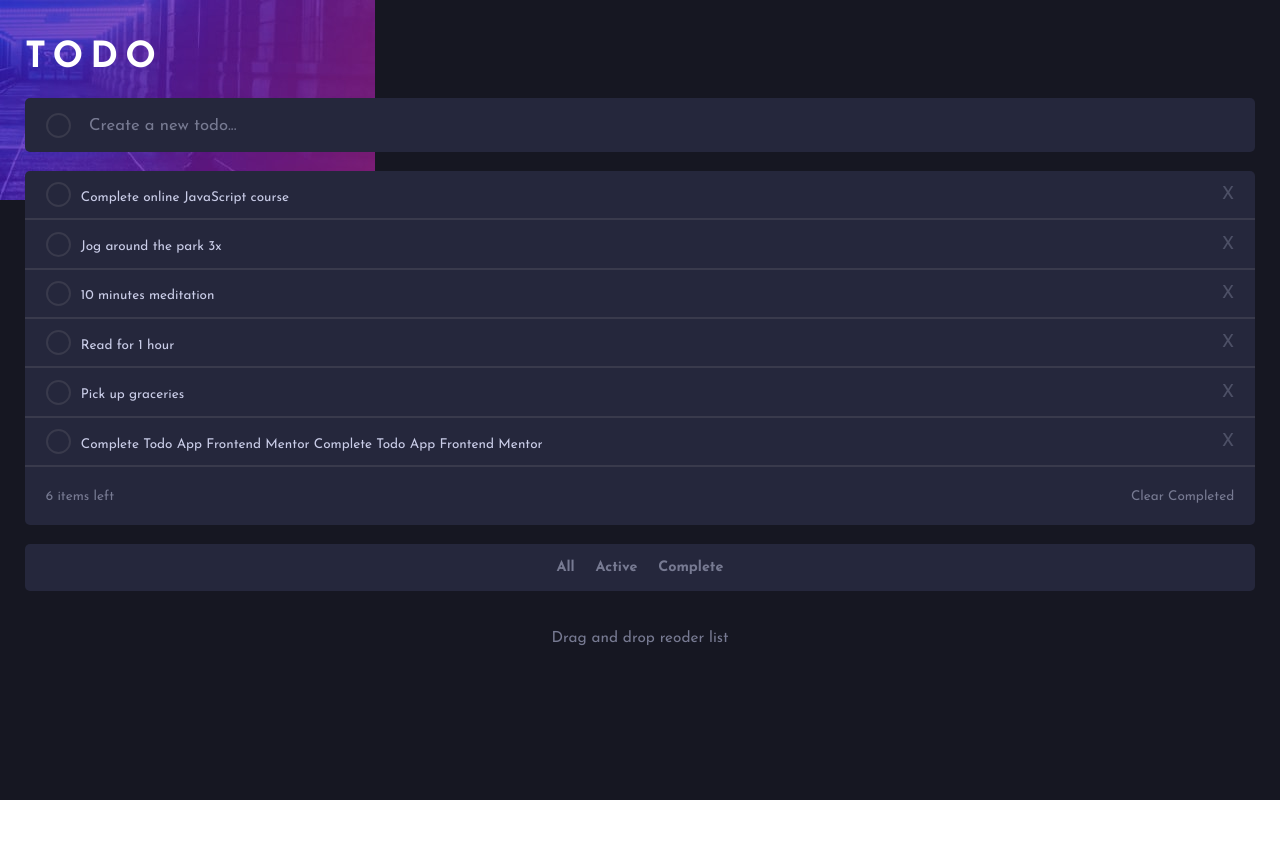
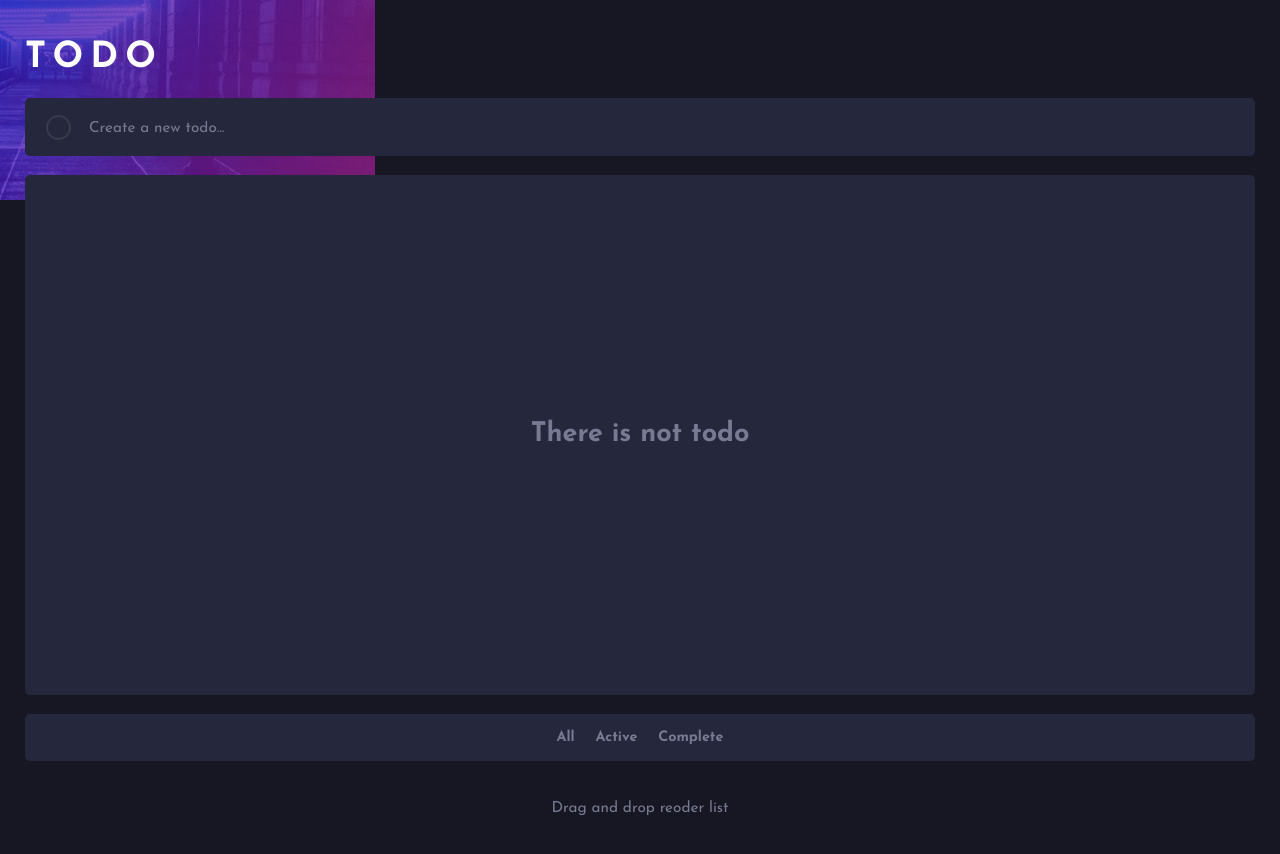
Before and after one commit to wilbernp/todo-app, a React (Vite) app: page / in a window 1280 px wide. Before the commit the page ends 800 px from the top, so only its background shows below. Built offline with nearby package versions, Linux system fonts and the light colour scheme.

Commit message:
agregando redux toolkit

```diff
--- a/package.json
+++ b/package.json
@@ -9,8 +9,11 @@
     "preview": "vite preview"
   },
   "dependencies": {
+    "@reduxjs/toolkit": "^1.8.5",
     "react": "^18.2.0",
-    "react-dom": "^18.2.0"
+    "react-dom": "^18.2.0",
+    "react-redux": "^8.0.2",
+    "uuid": "^9.0.0"
   },
   "devDependencies": {
     "@types/react": "^18.0.17",
--- a/src/App.jsx
+++ b/src/App.jsx
@@ -1,9 +1,26 @@
-import React from 'react'
+import React, { useEffect, useState } from 'react'
+import { useDispatch, useSelector } from 'react-redux'
 import "./App.css"
 import CreateToDo from './components/CreateToDo/CreateToDo'
 import FilterToDo from './components/FilterToDo/FilterToDo'
 import ToDoList from './components/ToDoList/ToDoList'
+import { setTodos } from './redux/slices/todosSlice'
 export default function App() {
+  let dispatch = useDispatch()
+  let {todos} = useSelector(state => state.todos)
+
+  useEffect(() => {
+    console.log("useefect1")
+    let todoList = JSON.parse(localStorage.getItem("todos"))
+    dispatch(setTodos(todoList || []))
+  }, [])
+
+  useEffect(() => {
+    console.log("useefect2")
+    localStorage.setItem("todos", JSON.stringify(todos))
+  }, [todos])
+
+
   return (
     <div className='app-container'>
       <CreateToDo/>
--- a/src/components/Checkbox/Checkbox.jsx
+++ b/src/components/Checkbox/Checkbox.jsx
@@ -1,14 +1,11 @@
 import React, { useState } from 'react'
 import "./checkbox.css"
-export default function Checkbox({ handleActive, active, label }) {
+export default function Checkbox({ handleActive, active }) {
     return (
         <div className='container-items-checkbox'>
             <div onClick={() => handleActive(!active)} className={`checkbox ${active && "checkbox-active"}`}>
-                <div  className="check"></div>
+                <div className="check"></div>
             </div>
-            {
-                label?.length && <label className='label-checkbox'>{label}</label>
-            }
         </div>
     )
 }
--- a/src/components/Checkbox/checkbox.css
+++ b/src/components/Checkbox/checkbox.css
@@ -1,6 +1,7 @@
 .container-items-checkbox{
    display: flex;
    align-items: center;
+   margin-right: 10px;
 }
 
 .checkbox{
@@ -20,13 +21,6 @@
     opacity: 1;
 }
 
-.label-checkbox{
-    padding: 5px 0 0 10px;
-    color: var(--Light-Grayish-Blue);
-    font-size: .75em;
-    margin-right: 1rem;
-}
-
 .check{
     width: 12px;
     height: 7px;
--- a/src/components/CreateToDo/CreateToDo.jsx
+++ b/src/components/CreateToDo/CreateToDo.jsx
@@ -1,20 +1,44 @@
 import React, { useState } from 'react'
 import Checkbox from '../Checkbox/Checkbox'
 import "./createToDo.css"
+import { v4 as uuidv4 } from 'uuid';
+import { useDispatch, useSelector } from 'react-redux';
+import {createTodo, handleCompleteAll} from "../../redux/slices/todosSlice"
+
 export default function CreateToDo() {
+
   const [active, setActive] = useState(false)
-  function handleActive(bool){
-    setActive(bool)
+  const [input, setInput] = useState("")
+  let dispatch = useDispatch()
+  let {todos} = useSelector(state => state.todos)
+
+  function handleActive(bool) {
+      setActive(bool)
+      dispatch(handleCompleteAll(bool))
   }
+
+  function handleSubmit(e) {
+    e.preventDefault()
+    if (input.length) {
+      let newTodo = {
+        id: uuidv4(),
+        title: input,
+        complete: false
+      }
+      setInput("")
+      dispatch(createTodo(newTodo))
+    }
+  }
+
   return (
-    <form className='form-create-todo'>
+    <form className='form-create-todo' onSubmit={handleSubmit}>
       <h1 className='title-create-todo'>TODO</h1>
       <div className='container-input-create'>
         <div>
-          <input className='input-text-create' type="text" placeholder='Create a new todo...'/>
+          <input className='input-text-create' type="text" placeholder='Create a new todo...' value={input} onChange={(e) => setInput(e.target.value)} />
         </div>
         <div className='container-checkbox-create'>
-          <Checkbox handleActive={handleActive} active={active}/>
+          <Checkbox handleActive={handleActive} active={active && todos.length} />
         </div>
       </div>
     </form>
--- a/src/components/CreateToDo/createToDo.css
+++ b/src/components/CreateToDo/createToDo.css
@@ -15,17 +15,21 @@
 
 .input-text-create{
     width: 100%;
-    padding: 1.2rem 0 1.2rem 4rem;
+    padding: 1.2rem 1rem 1.2rem 4rem;
     border-radius: 5px;
     border: none;
     outline: none;
     background-color: var(--Very-Dark-Desaturated-Blue);
+    color: var(--Light-Grayish-Blue);
+    font-family: 'Josefin Sans', sans-serif;
+    font-size: 1em;
+    caret-color: var(--Light-Grayish-Blue);
 }
 
 ::placeholder {
     color: var(--Dark-Grayish-Blue);
     font-family: 'Josefin Sans', sans-serif;
-    font-size: 1.25em;
+    font-size: .85em;
   }
 
 .container-checkbox-create{
--- a/src/components/ToDoList/ToDoList.jsx
+++ b/src/components/ToDoList/ToDoList.jsx
@@ -1,36 +1,33 @@
 import React, { useState } from 'react'
+import { useDispatch, useSelector } from 'react-redux'
+import { clearTodosCompleted, deleteTodo, handleComplete } from '../../redux/slices/todosSlice'
 import Checkbox from '../Checkbox/Checkbox'
 import "./toDoList.css"
-let toDos = [
-    {title: "Complete online JavaScript course", complete:true},
-    {title: "Jog around the park 3x", complete:false},
-    {title: "10 minutes meditation", complete:false},
-    {title: "Read for 1 hour", complete:false},
-    {title: "Pick up graceries", complete:false},
-    {title: "Complete Todo App Frontend Mentor Complete Todo App Frontend Mentor", complete:false}
+export default function ToDoList() {
+    let dispatch = useDispatch()
+    let {todos} = useSelector(state => state.todos)
+    let items_left = todos.filter(todo=>!todo.complete);
 
-]
-export default function ToDoList() {
-    const [active, setActive] = useState(false)
-    function handleActive(bool){
-        setActive(bool)
-    }
-  return (
-    <div className='container-todo-list'>
-        {
-            toDos.map((toDo) =>{
+    return (
+        <div className={`container-todo-list ${!todos.length && "container-todo-center"}`}>
+            {
+           todos.length? todos.map((toDo) =>{
                 return(
-                    <div className='todo-item'>
-                        <Checkbox label={toDo.title} handleActive={handleActive} active={active}/>
-                        <a className='delete-todo'>X</a>
+                    <div className='todo-item' key={toDo.id}>
+                        <Checkbox handleActive={(bool)=>dispatch(handleComplete({bool, id:toDo.id}))} active={toDo.complete}/>
+                        <label className={`label-checkbox ${toDo.complete && "label-checkbox-complete"}`}>{toDo.title}</label>
+                        <a className='delete-todo' onClick={()=>dispatch(deleteTodo(toDo.id))}>X</a>
                     </div>
                 )
-            })
+            }):<h2 className='not-todo-text'>There is not todo</h2>
+
         }
-        <div className='footer-todo-list'>
-        <span className='info-footer-todo'>{toDos.length} items left</span>
-        <a className='info-footer-todo'>Clear Completed</a>
+
+        {todos.length? <div className='footer-todo-list'>
+        <span className='info-footer-todo'>{items_left.length} items left</span>
+        <a className='info-footer-todo' onClick={()=> dispatch(clearTodosCompleted())}>Clear Completed</a>
+        </div>:null
+        }
         </div>
-    </div>
-  )
+    )
 }
--- a/src/components/ToDoList/toDoList.css
+++ b/src/components/ToDoList/toDoList.css
@@ -2,17 +2,46 @@
     background-color: var(--Very-Dark-Desaturated-Blue);
     border-radius: 5px;
     margin-bottom: 1.2rem;
+    min-height: 65vh;
+    display: flex;
+    flex-direction: column;
+}
+
+.container-todo-center{
+    flex-direction: row;
+    align-items: center;
+    justify-content: center;
+}
+
+.not-todo-text{
+    color: var(--Dark-Grayish-Blue);
 }
 
 .todo-item{
-    display: flex;
-    justify-content: space-between;
+    display: grid;
+    grid-template-columns: 15% 80% 5%;
     align-items: center;
     padding: .7rem 1.3rem;
     border-bottom: .13rem var(--Very-Dark-Grayish-Blue) solid;
 }
 
+
+.label-checkbox{
+    margin-right: 1rem;
+    padding-top: .2em;
+    color: var(--Light-Grayish-Blue);
+    font-size: .75em;
+    line-height: 1.1em;
+
+}
+
+.label-checkbox-complete{
+    text-decoration: line-through;
+    color: var(--Very-Dark-Grayis-Blue);
+}
+
 .delete-todo{
+    padding-top: .2em;
     color: var(--Very-Dark-Grayis-Blue);
     text-decoration: none;
 }
--- a/src/main.jsx
+++ b/src/main.jsx
@@ -1,10 +1,12 @@
 import React from 'react'
 import ReactDOM from 'react-dom/client'
+import { Provider } from 'react-redux'
 import App from './App'
 import './index.css'
+import {store} from './redux/store'
 
 ReactDOM.createRoot(document.getElementById('root')).render(
-  <React.StrictMode>
+  <Provider store={store}>
     <App />
-  </React.StrictMode>
+  </Provider>
 )
--- /dev/null
+++ b/src/redux/slices/todosSlice.js
@@ -0,0 +1,55 @@
+import { createSlice } from "@reduxjs/toolkit"
+
+const initialState = {
+    todos: []
+}
+
+const reducers = {
+    createTodo: (state, { payload }) => {
+        state.todos.push(payload)
+    },
+    handleComplete: (state, { payload }) => {
+        state.todos = state.todos.map(todo => {
+            if (todo.id === payload.id) {
+                return {
+                    ...todo,
+                    complete: payload.bool
+                }
+            }
+            return todo
+        })
+    },
+    handleCompleteAll: (state, { payload }) => {
+        state.todos = state.todos.map(todo => {
+            return {
+                ...todo,
+                complete: payload
+            }
+        })
+    },
+    setTodos: (state, { payload }) => {
+        state.todos = payload
+    },
+    deleteTodo: (state, { payload }) => {
+        state.todos = state.todos.filter(todo => todo.id !== payload)
+    },
+    clearTodosCompleted: (state) => {
+        state.todos = state.todos.filter(todo => !todo.complete)
+    },
+}
+
+const todosSlice = createSlice({
+    name: "todos",
+    initialState,
+    reducers
+})
+
+export const {
+    createTodo,
+    setTodos,
+    deleteTodo,
+    handleComplete,
+    handleCompleteAll,
+    clearTodosCompleted
+} = todosSlice.actions;
+export default todosSlice.reducer
--- /dev/null
+++ b/src/redux/store.js
@@ -0,0 +1,11 @@
+import { configureStore } from "@reduxjs/toolkit";
+import todosReducer  from "./slices/todosSlice";
+
+
+export const store = configureStore(
+    {
+        reducer:{
+            todos:todosReducer
+        }
+    }
+)
```
Also changed, not shown: src/todosArray.js (added, +12 -0 lines), 1 other file (tests, documents, lock files or other folders).
